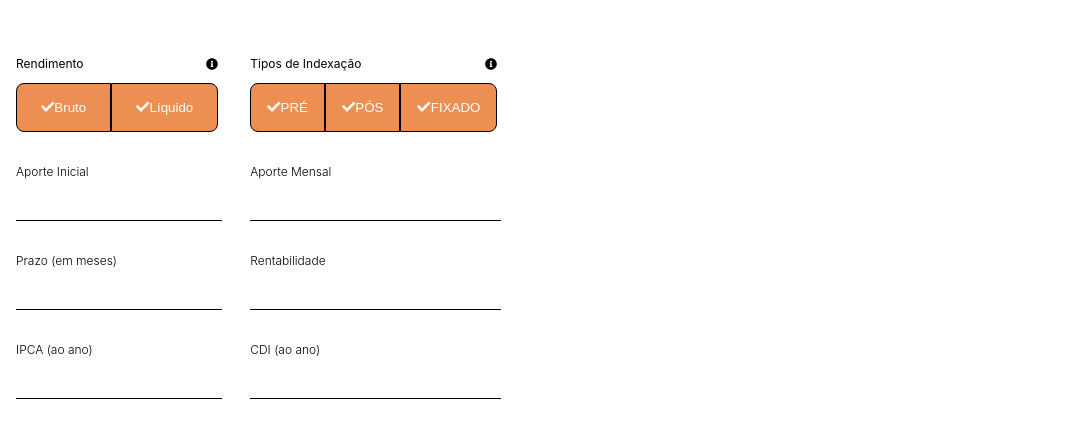
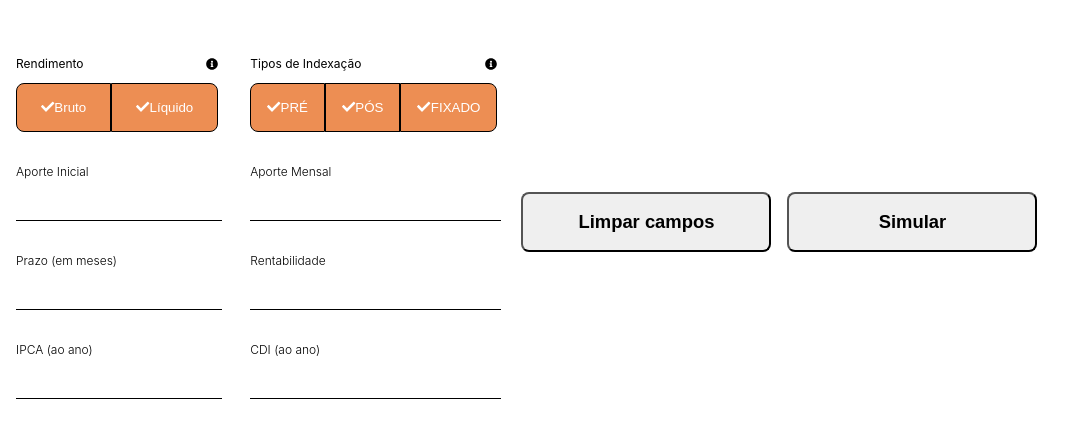
Before and after one commit to angelicamarttins/eqi, a React (Create React App) app: page / in a window 1280 px wide. Shown: the top 438 px of the page, without its empty margins (0-1084 px from the left). Built offline with nearby package versions, Linux system fonts and the light colour scheme.

Commit message:
Made the Button Component

```diff
--- /dev/null
+++ b/src/component/Button/index.js
@@ -0,0 +1,17 @@
+import './style.scss'
+
+const Button = (props) => {
+	return (
+		<div>
+			{props.type.map((element) => {
+				return (
+					<button className='button' type='submit'>
+						<label className='button__label'>{element.title}</label>
+					</button>
+				)
+			})}
+		</div>
+	)
+}
+
+export default Button
--- /dev/null
+++ b/src/component/Button/style.scss
@@ -0,0 +1,20 @@
+.button {
+	width: 250px;
+	height: 60px;
+	padding: 1rem;
+	cursor: pointer;
+	border-radius: 8px;
+  margin: 0.5rem;
+	&:hover {
+		background-color: #ed8e53;
+		border: none;
+		outline: none;
+	}
+
+	&__label {
+		font: {
+			size: 1.15rem;
+			weight: 700;
+		}
+	}
+}
--- a/src/component/Select/index.js
+++ b/src/component/Select/index.js
@@ -4,7 +4,7 @@ import { faInfoCircle } from '@fortawesome/free-solid-svg-icons'
 import './style.scss'
 
 const Select = (props) => {
-	const { id } = props.button[0]
+	const { id } = props.type[0]
 
 	return (
 		<div className='select'>
@@ -13,7 +13,7 @@ const Select = (props) => {
 				<FontAwesomeIcon icon={faInfoCircle} className='select__title__icon' />
 			</div>
 			<div className='select__btn'>
-				{props.button.map((element) => (
+				{props.type.map((element) => (
 					<button
 						className={
 							element.id === 'Rendimento'
--- a/src/component/Simulator/index.js
+++ b/src/component/Simulator/index.js
@@ -1,9 +1,10 @@
 import './style.scss'
 import Select from '../Select'
 import Input from '../Input'
+import Button from '../Button'
 
 const Simulator = (props) => {
-	const buttonArrayRendimento = [
+	const selectArrayRendimento = [
 		{
 			id: 'Rendimento',
 			title: 'Bruto',
@@ -14,7 +15,7 @@ const Simulator = (props) => {
 		},
 	]
 
-	const buttonArrayIndexacao = [
+	const selectArrayIndexacao = [
 		{
 			id: 'Tipos de Indexação',
 			title: 'PRÉ',
@@ -58,16 +59,28 @@ const Simulator = (props) => {
 			title: 'CDI (ao ano)',
 		},
 	]
+
+	const buttonArray = [
+		{
+			title: 'Limpar campos',
+		},
+		{
+			title: 'Simular',
+		},
+	]
 	return (
 		<div className='simulator'>
 			<div className='simulator__rendimento'>
-				<Select button={buttonArrayRendimento} />
+				<Select type={selectArrayRendimento} />
 				<Input type={inputArrayRendimento} />
+				{/* <Button type={buttonArray} /> */}
 			</div>
 			<div className='simulator__indexacao'>
-				<Select button={buttonArrayIndexacao} />
+				<Select type={selectArrayIndexacao} />
 				<Input type={inputArrayIndexacao} />
+				{/* <Button type={buttonArray} /> */}
 			</div>
+			<Button type={buttonArray} />
 		</div>
 	)
 }
```
